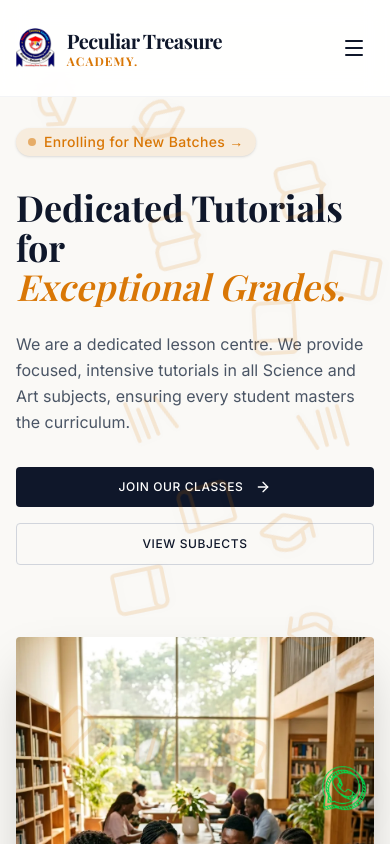
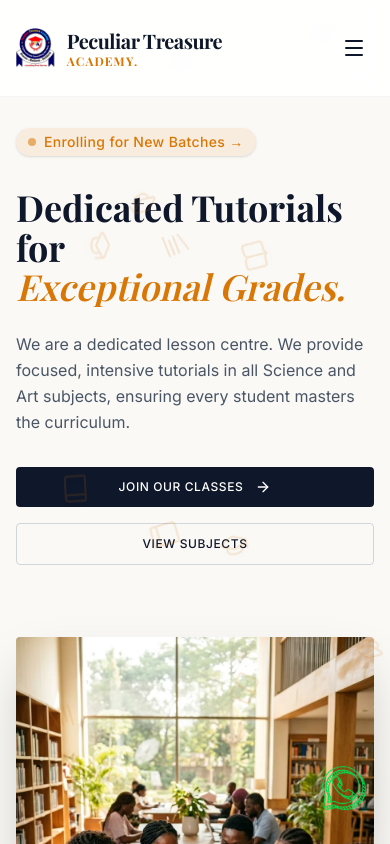
Before and after one commit to DavidDeez/peculiar_treasure_academy, a React (Vite) app: page / in a window 390 px wide. Shown: the top 844 px of the page. Built offline with nearby package versions, Linux system fonts and the light colour scheme; no server answers; a web font is replaced by a local one.

Commit message:
Halve the size of floating background icons on mobile devices

```diff
--- a/src/components/FloatingIcons.tsx
+++ b/src/components/FloatingIcons.tsx
@@ -31,8 +31,10 @@ const FloatingIcons: React.FC = () => {
       const particleCount = 15;
       const initialParticles: Particle[] = [];
 
+      const isMobile = window.innerWidth < 768;
+
       for (let i = 0; i < particleCount; i++) {
-        const radius = 35;
+        const radius = isMobile ? 18 : 35;
         // Ensure they start inside the bounds
         const safeWidth = Math.max(width - radius * 2, 100);
         const safeHeight = Math.max(height - radius * 2, 100);
@@ -125,7 +127,8 @@ const FloatingIcons: React.FC = () => {
   }, [particles.length]);
 
   const getIcon = (type: number) => {
-    const props = { size: 60, strokeWidth: 1.5 };
+    const isMobile = typeof window !== 'undefined' && window.innerWidth < 768;
+    const props = { size: isMobile ? 30 : 60, strokeWidth: 1.5 };
     switch (type) {
       case 0: return <Book {...props} />;
       case 1: return <GraduationCap {...props} />;
```
